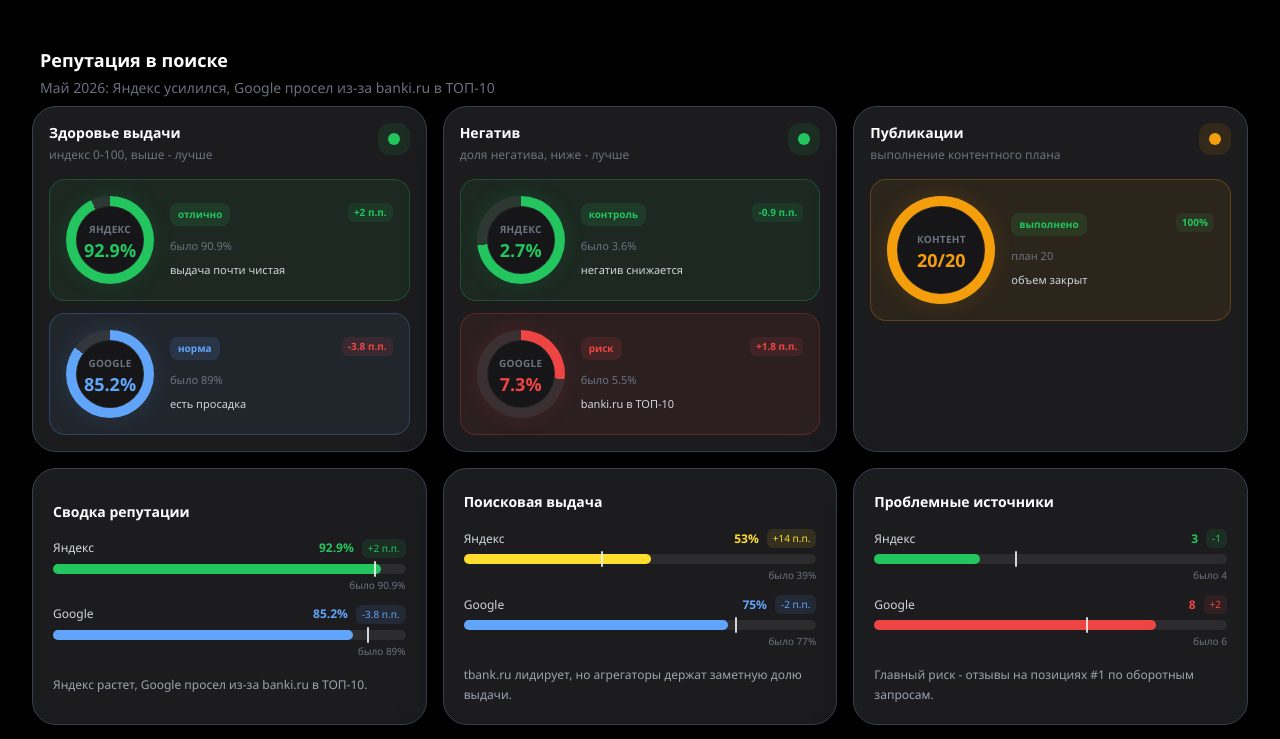
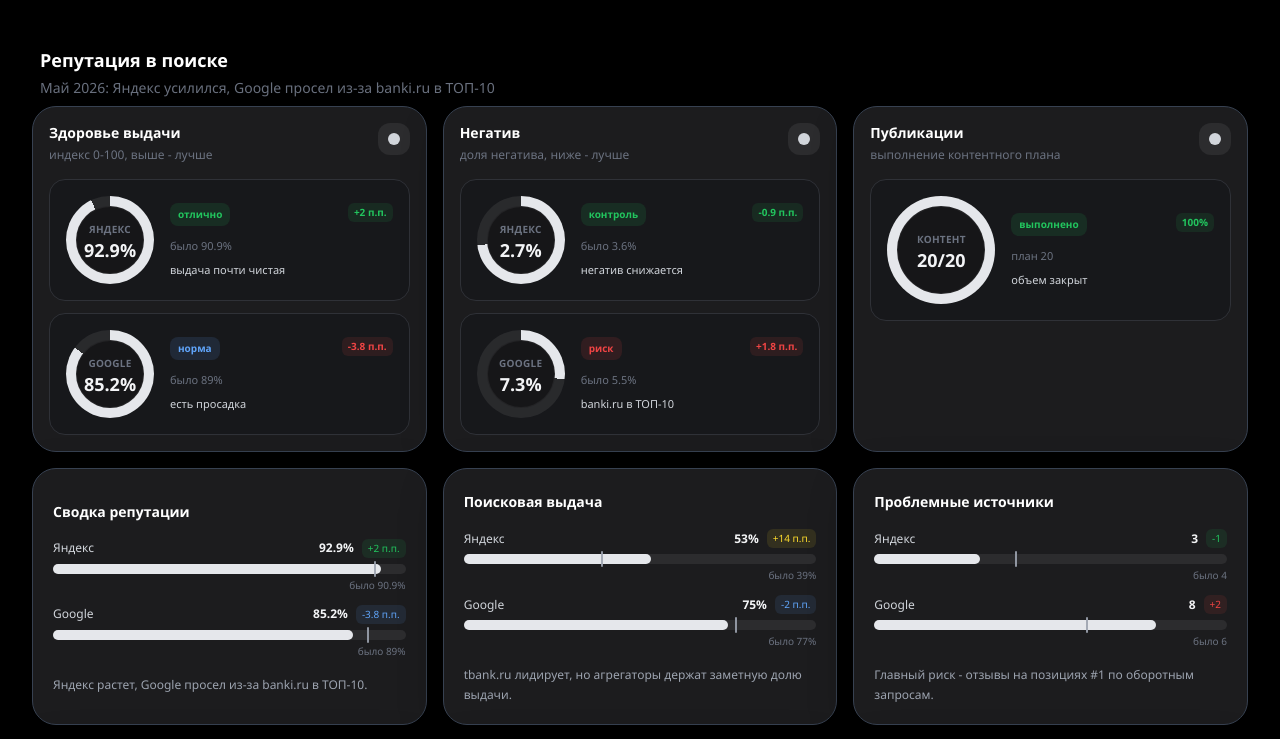
Before and after one commit to Kosxy/tbank-dashboard, a React (Vite) app: page / in a window 1280 px wide. Shown: the part 2421-3160 px from the top of the page. Built offline with nearby package versions, Linux system fonts and the light colour scheme.

Commit message:
Tone down reputation chart colors

```diff
--- a/src/App.jsx
+++ b/src/App.jsx
@@ -534,14 +534,14 @@ const SermEntryMiniChart = ({ entry }) => (
           <div className="flex items-center justify-between gap-3 mb-1.5">
             <span className="text-xs font-medium truncate" style={{ color: "#D1D5DB" }}>{row.label}</span>
             <span className="flex items-center gap-2 shrink-0">
-              <span className="text-xs font-bold" style={{ color: row.color }}>{row.display}</span>
+              <span className="text-xs font-bold" style={{ color: "#F3F4F6" }}>{row.display}</span>
               <span className="text-[10px] font-medium px-1.5 py-0.5 rounded-md" style={{ color: row.color, backgroundColor: `${row.color}1A` }}>{row.delta}</span>
             </span>
           </div>
           <div className="relative h-2.5 rounded-full overflow-visible" style={{ backgroundColor: "#2C2C2E" }}>
-            <div className="h-full rounded-full" style={{ width: `${width}%`, backgroundColor: row.color }} />
+            <div className="h-full rounded-full" style={{ width: `${width}%`, backgroundColor: "#E5E7EB" }} />
             {previousWidth !== null && (
-              <div className="absolute top-[-3px] h-4 w-[2px] rounded-full" style={{ left: `${previousWidth}%`, backgroundColor: "#F3F4F6", opacity: 0.85 }} />
+              <div className="absolute top-[-3px] h-4 w-[2px] rounded-full" style={{ left: `${previousWidth}%`, backgroundColor: "#9CA3AF", opacity: 0.9 }} />
             )}
           </div>
           {row.previousLabel && (
@@ -562,8 +562,8 @@ const SermOverviewWidget = ({ widget }) => (
         <div className="text-sm font-semibold text-white">{widget.title}</div>
         <div className="text-xs mt-1" style={{ color: "#6B7280" }}>{widget.caption}</div>
       </div>
-      <div className="w-8 h-8 rounded-xl flex items-center justify-center shrink-0" style={{ backgroundColor: `${widget.items[0].color}1A` }}>
-        <div className="w-3 h-3 rounded-full" style={{ backgroundColor: widget.items[0].color }} />
+      <div className="w-8 h-8 rounded-xl flex items-center justify-center shrink-0" style={{ backgroundColor: "#2C2C2E" }}>
+        <div className="w-3 h-3 rounded-full" style={{ backgroundColor: "#D1D5DB" }} />
       </div>
     </div>
     <div className="grid gap-3">
@@ -576,19 +576,18 @@ const SermOverviewWidget = ({ widget }) => (
         const gaugeSize = widget.items.length > 1 ? 88 : 108;
 
         return (
-          <div key={item.label} className="rounded-2xl p-4 min-w-0 flex items-center gap-4" style={{ backgroundColor: `${item.color}12`, border: `1px solid ${item.color}40` }}>
+          <div key={item.label} className="rounded-2xl p-4 min-w-0 flex items-center gap-4" style={{ backgroundColor: "#17181B", border: "1px solid #2F3137" }}>
             <div className="relative shrink-0" style={{ width: `${gaugeSize}px`, height: `${gaugeSize}px` }}>
               <div
                 className="absolute inset-0 rounded-full"
                 style={{
-                  background: `conic-gradient(${item.color} 0deg ${gaugeAngle}, rgba(255,255,255,0.08) ${gaugeAngle} 360deg)`,
-                  boxShadow: `0 0 22px ${item.color}22`,
+                  background: `conic-gradient(#E5E7EB 0deg ${gaugeAngle}, rgba(255,255,255,0.08) ${gaugeAngle} 360deg)`,
                 }}
               />
               <div className="absolute inset-[10px] rounded-full" style={{ backgroundColor: "#161618", border: "1px solid rgba(255,255,255,0.06)" }} />
               <div className="absolute inset-0 flex flex-col items-center justify-center text-center px-2">
                 <span className="text-[10px] font-semibold uppercase tracking-wide" style={{ color: "#6B7280" }}>{item.label}</span>
-                <span className="text-lg font-bold mt-1 leading-none" style={{ color: item.color }}>{item.display}</span>
+                <span className="text-lg font-bold mt-1 leading-none" style={{ color: "#F3F4F6" }}>{item.display}</span>
               </div>
             </div>
             <div className="min-w-0 flex-1">
```
